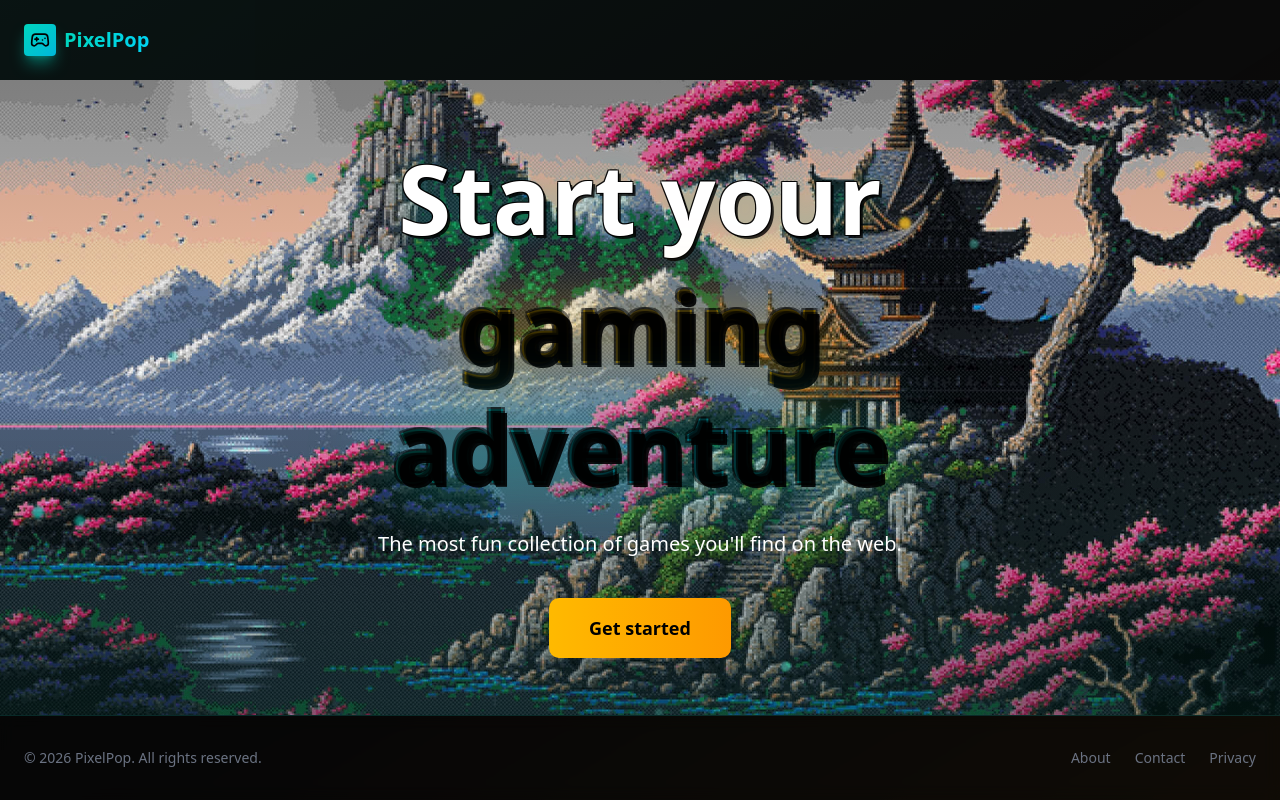
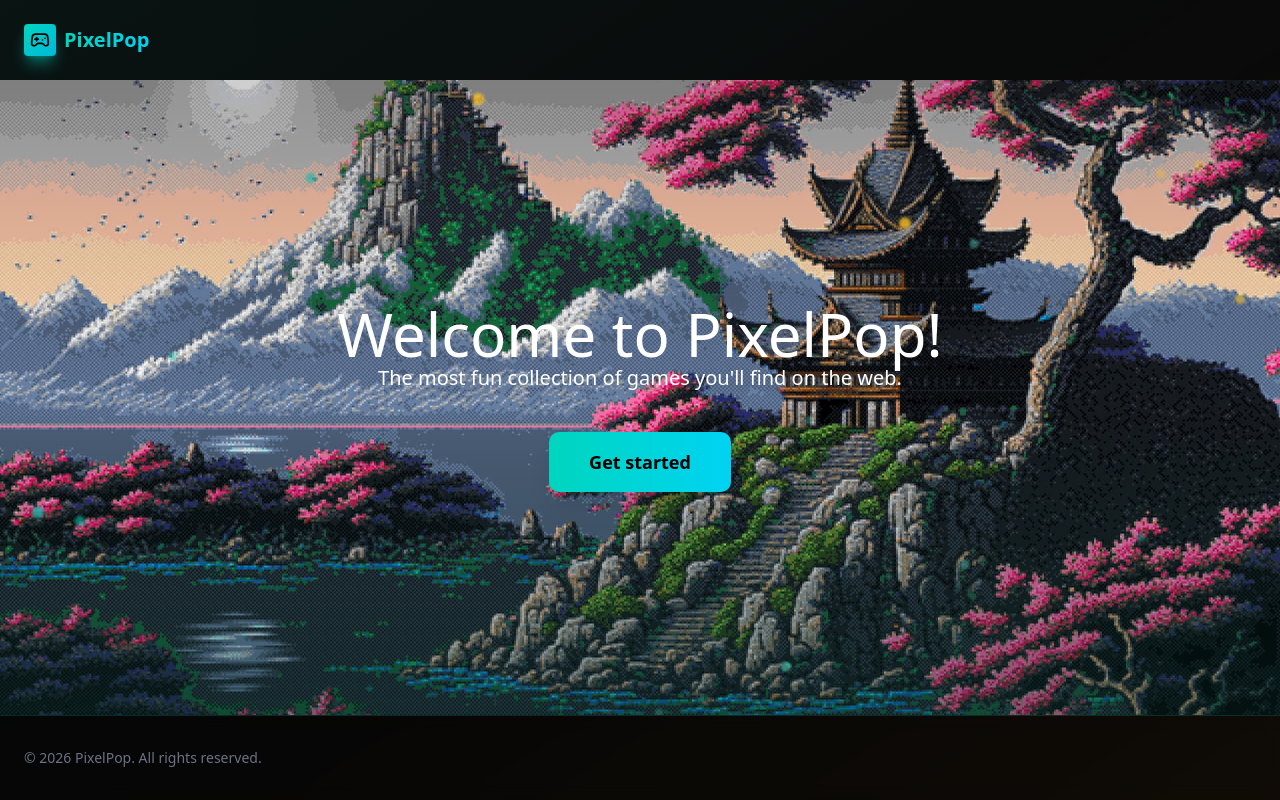
Before and after one commit to MuskanDhamuria/PixelPop, a React (Vite) app: page / in a window 1280 px wide. Built offline with nearby package versions, Linux system fonts and the light colour scheme.

Commit message:
fix font

```diff
--- a/src/components/GamesDashboard.tsx
+++ b/src/components/GamesDashboard.tsx
@@ -92,7 +92,7 @@ export function GamesDashboard({ onBack }: GamesDashboardProps) {
                   filter: 'drop-shadow(0 0 20px rgba(20, 184, 166, 0.4))'
                 }}
               >
-                My Games
+                Games
               </h1>
               <motion.div
                 animate={{
@@ -191,9 +191,9 @@ export function GamesDashboard({ onBack }: GamesDashboardProps) {
         <div className="max-w-7xl mx-auto flex flex-col md:flex-row items-center justify-between gap-4">
           <p className="text-gray-500 text-sm">© 2026 PixelPop. All rights reserved.</p>
           <div className="flex items-center gap-6">
-            <a href="#" className="text-gray-500 hover:text-teal-400 text-sm transition-colors">About</a>
+            {/* <a href="#" className="text-gray-500 hover:text-teal-400 text-sm transition-colors">About</a>
             <a href="#" className="text-gray-500 hover:text-teal-400 text-sm transition-colors">Contact</a>
-            <a href="#" className="text-gray-500 hover:text-teal-400 text-sm transition-colors">Privacy</a>
+            <a href="#" className="text-gray-500 hover:text-teal-400 text-sm transition-colors">Privacy</a> */}
           </div>
         </div>
       </footer>
--- a/src/components/LandingPage.tsx
+++ b/src/components/LandingPage.tsx
@@ -85,85 +85,22 @@ export function LandingPage({ onEnter }: LandingPageProps) {
 
         {/* Content */}
         <div className="relative z-10 text-center max-w-4xl">
-          <motion.h1
-            className="text-6xl md:text-8xl font-black mb-6 leading-tight"
-            initial={{ opacity: 0, y: 30 }}
-            animate={{ opacity: 1, y: 0 }}
-            transition={{ duration: 0.8, delay: 0.2 }}
-          >
+          <motion.h1 className="text-center leading-tight">
+            {/* Welcome line */}
             <motion.span
-              className="block text-white mb-2"
-              style={{
-                textShadow: `
-                  3px 3px 0px rgba(0, 0, 0, 0.8),
-                  -1px -1px 0px rgba(0,0,0,0.9),
-                  1px -1px 0px rgba(0,0,0,0.9),
-                  -1px 1px 0px rgba(0,0,0,0.9),
-                  1px 1px 0px rgba(0,0,0,0.9),
-                  0 0 20px rgba(20, 184, 166, 0.3)
-                `
-              }}
-              animate={{
-                textShadow: [
-                  '3px 3px 0px rgba(0, 0, 0, 0.8), -1px -1px 0px rgba(0,0,0,0.9), 1px -1px 0px rgba(0,0,0,0.9), -1px 1px 0px rgba(0,0,0,0.9), 1px 1px 0px rgba(0,0,0,0.9), 0 0 20px rgba(20, 184, 166, 0.3)',
-                  '3px 3px 0px rgba(0, 0, 0, 0.8), -1px -1px 0px rgba(0,0,0,0.9), 1px -1px 0px rgba(0,0,0,0.9), -1px 1px 0px rgba(0,0,0,0.9), 1px 1px 0px rgba(0,0,0,0.9), 0 0 30px rgba(20, 184, 166, 0.5)',
-                  '3px 3px 0px rgba(0, 0, 0, 0.8), -1px -1px 0px rgba(0,0,0,0.9), 1px -1px 0px rgba(0,0,0,0.9), -1px 1px 0px rgba(0,0,0,0.9), 1px 1px 0px rgba(0,0,0,0.9), 0 0 20px rgba(20, 184, 166, 0.3)',
-                ]
-              }}
-              transition={{ duration: 2, repeat: Infinity }}
+              className="block text-4xl md:text-6xl font-medium text-white"
+              initial={{ opacity: 0, y: 20 }}
+              animate={{ opacity: 1, y: 0 }}
+              transition={{ duration: 0.8, delay: 0.3 }}
             >
-              Start your
+              Welcome to PixelPop!
             </motion.span>
-            <motion.span
-              className="block bg-gradient-to-r from-amber-400 via-amber-300 to-amber-400 bg-clip-text text-transparent"
-              style={{
-                textShadow: `
-                  4px 4px 0px rgba(0,0,0,0.9),
-                  -2px -2px 0px rgba(0,0,0,0.5),
-                  2px -2px 0px rgba(0,0,0,0.5),
-                  -2px 2px 0px rgba(0,0,0,0.5),
-                  2px 2px 0px rgba(0,0,0,0.5)
-                `,
-                filter: 'drop-shadow(0 0 30px rgba(251, 191, 36, 0.5))'
-              }}
-              animate={{
-                filter: [
-                  'drop-shadow(0 0 30px rgba(251, 191, 36, 0.5))',
-                  'drop-shadow(0 0 40px rgba(251, 191, 36, 0.7))',
-                  'drop-shadow(0 0 30px rgba(251, 191, 36, 0.5))',
-                ]
-              }}
-              transition={{ duration: 2, repeat: Infinity }}
-            >
-              gaming
-            </motion.span>
-            <motion.span
-              className="block bg-gradient-to-r from-teal-400 via-cyan-400 to-teal-400 bg-clip-text text-transparent"
-              style={{
-                textShadow: `
-                  4px 4px 0px rgba(0,0,0,0.9),
-                  -2px -2px 0px rgba(0,0,0,0.5),
-                  2px -2px 0px rgba(0,0,0,0.5),
-                  -2px 2px 0px rgba(0,0,0,0.5),
-                  2px 2px 0px rgba(0,0,0,0.5)
-                `,
-                filter: 'drop-shadow(0 0 30px rgba(20, 184, 166, 0.5))'
-              }}
-              animate={{
-                filter: [
-                  'drop-shadow(0 0 30px rgba(20, 184, 166, 0.5))',
-                  'drop-shadow(0 0 40px rgba(20, 184, 166, 0.7))',
-                  'drop-shadow(0 0 30px rgba(20, 184, 166, 0.5))',
-                ]
-              }}
-              transition={{ duration: 2, repeat: Infinity, delay: 0.5 }}
-            >
-              adventure
-            </motion.span>
+
+
           </motion.h1>
 
           <motion.p
-            className="text-lg md:text-xl text-white font-medium mb-10 max-w-2xl mx-auto drop-shadow-lg"
+            className="text-lg md:text-xl text-white font-medium mb-10 max-w-2xl mx-auto drop-shadow-lg "
             initial={{ opacity: 0, y: 20 }}
             animate={{ opacity: 1, y: 0 }}
             transition={{ duration: 0.8, delay: 0.4 }}
@@ -173,11 +110,11 @@ export function LandingPage({ onEnter }: LandingPageProps) {
 
           <motion.button
             onClick={onEnter}
-            className="bg-gradient-to-r from-amber-400 to-amber-500 hover:from-amber-500 hover:to-amber-600 text-black text-lg font-black px-10 py-4 rounded-lg transition-all duration-200 shadow-xl inline-block relative overflow-hidden group"
+            className="bg-gradient-to-r from-teal-400 to-cyan-400 hover:from-teal-500 hover:to-teal-600 text-black text-lg font-black px-10 py-4 rounded-lg transition-all duration-200 shadow-xl inline-block relative overflow-hidden group"
             initial={{ opacity: 0, scale: 0.9 }}
             animate={{ opacity: 1, scale: 1 }}
             transition={{ duration: 0.5, delay: 0.6 }}
-            whileHover={{ scale: 1.05, boxShadow: '0 0 40px rgba(251, 191, 36, 0.6)' }}
+            whileHover={{ scale: 1.05, boxShadow: '0 0 40px rgba(220, 210, 185, 0.6)' }}
             whileTap={{ scale: 0.95 }}
           >
             <span className="relative z-10">Get started</span>
@@ -197,9 +134,9 @@ export function LandingPage({ onEnter }: LandingPageProps) {
         <div className="max-w-7xl mx-auto flex flex-col md:flex-row items-center justify-between gap-4">
           <p className="text-gray-500 text-sm">© 2026 PixelPop. All rights reserved.</p>
           <div className="flex items-center gap-6">
-            <a href="#" className="text-gray-500 hover:text-teal-400 text-sm transition-colors">About</a>
+            {/* <a href="#" className="text-gray-500 hover:text-teal-400 text-sm transition-colors">About</a>
             <a href="#" className="text-gray-500 hover:text-teal-400 text-sm transition-colors">Contact</a>
-            <a href="#" className="text-gray-500 hover:text-teal-400 text-sm transition-colors">Privacy</a>
+            <a href="#" className="text-gray-500 hover:text-teal-400 text-sm transition-colors">Privacy</a> */}
           </div>
         </div>
       </footer>
```
